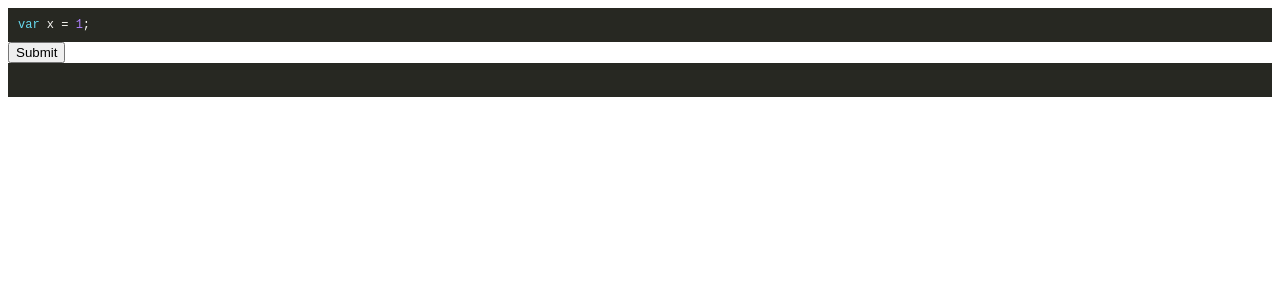
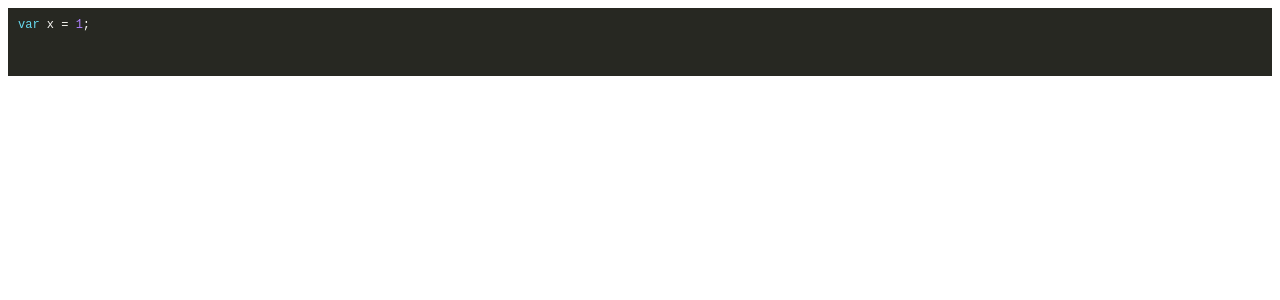
Before and after one commit to ozgrozer/standard, a Next.js app: page / in a window 1280 px wide. Shown: the top 300 px of the page. Built offline with nearby package versions, Linux system fonts and the light colour scheme.

Commit message:
No need submit button

```diff
--- a/pages/index.jsx
+++ b/pages/index.jsx
@@ -54,10 +54,6 @@ export default () => {
         </div>
 
         <div>
-          <button type='submit'>Submit</button>
-        </div>
-
-        <div>
           <EditorComponent
             readOnly
             code={fixedCode}
```
